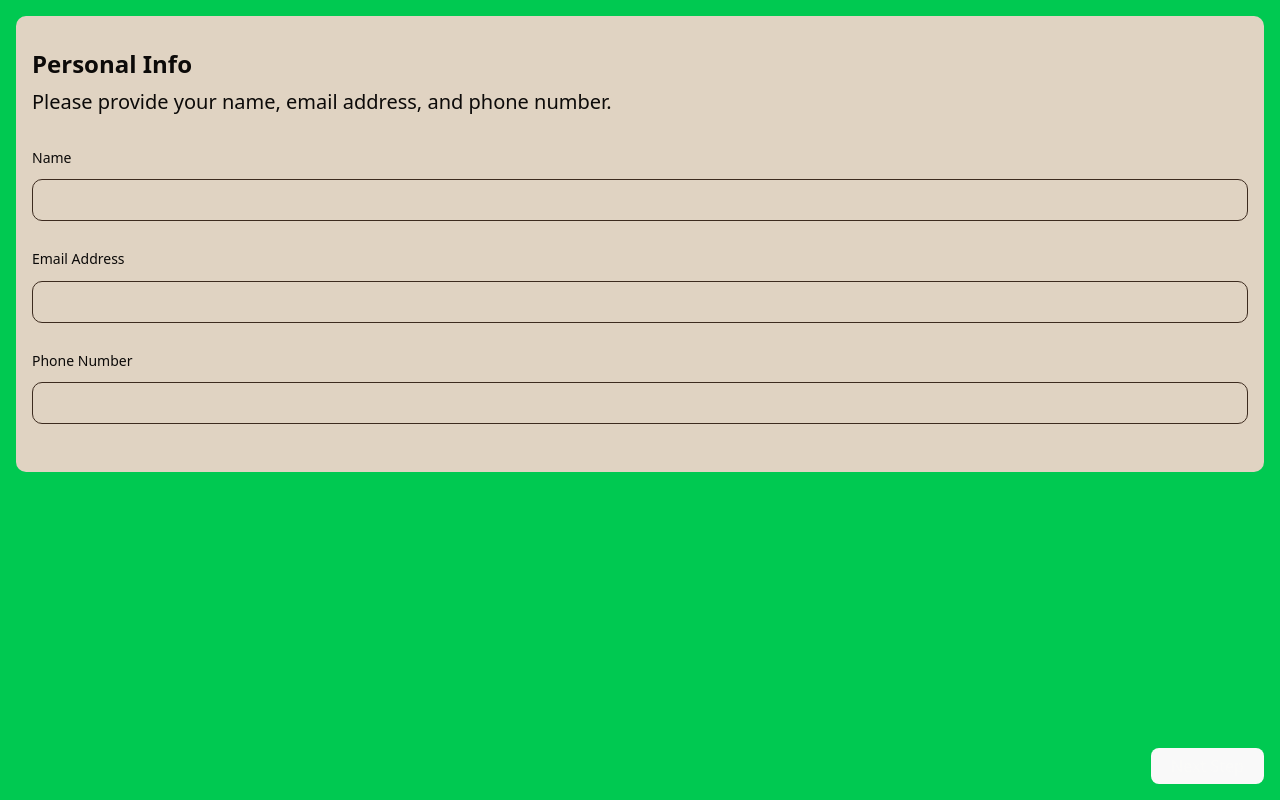
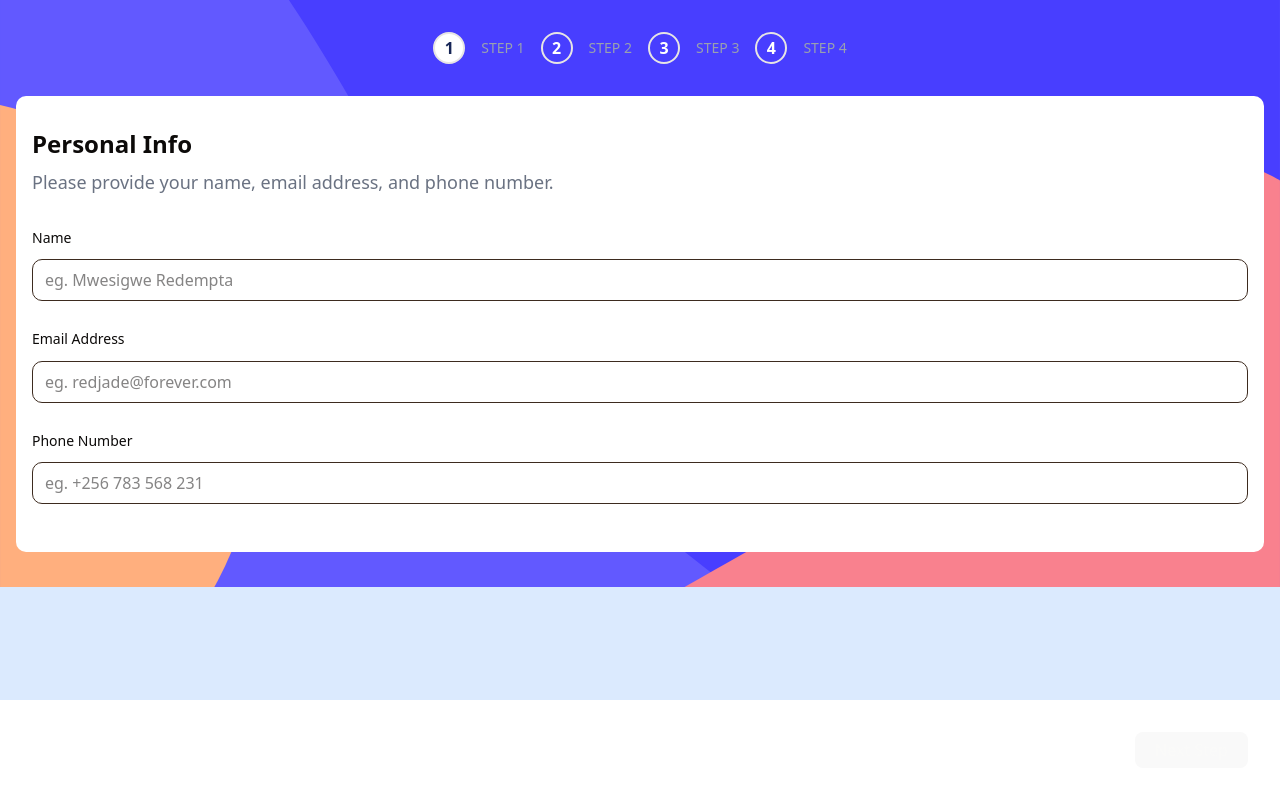
Before and after one commit to AskTiba/Code-Alchemy, a React (Vite) app: page /challenges/multi-step-form in a window 1280 px wide. Built offline with nearby package versions, Linux system fonts and the light colour scheme.

Commit message:
feat: Implement the step functionality for the forms

```diff
--- a/src/challenges/multi-step-form/components/Appreciation.tsx
+++ b/src/challenges/multi-step-form/components/Appreciation.tsx
@@ -1,9 +1,14 @@
-import React from 'react'
-
+import thanks from '../assets/images/icon-thank-you.svg'
 export default function Appreciation() {
   return (
-    <div>
-
-    </div>
-  )
+    <main className="bg-white p-4 flex flex-col rounded-lg text-center gap-4 py-20">
+      <img src={thanks} alt="" className="mx-auto" />
+      <h2 className="text-2xl font-bold mt-4">Thank you!</h2>
+      <p className="text-lg text-gray-500">
+        Thanks for confirming your subscription! We hope you have fun using our
+        platform. If you ever need support, please feel free to email us at
+        support@loremgaming.com.
+      </p>
+    </main>
+  );
 }
--- a/src/challenges/multi-step-form/components/FinishUp.tsx
+++ b/src/challenges/multi-step-form/components/FinishUp.tsx
@@ -1,9 +1,39 @@
-import React from 'react'
-
 export default function FinishUp() {
   return (
-    <div>
+    <main className="bg-white p-4 rounded-lg">
+      <h2 className="text-2xl font-bold mt-4">Finishing up</h2>
+      <p className="my-2 text-lg text-gray-500">
+        Double-check everything looks OK before confirming.
+      </p>
+      <section className="bg-blue-50 flex flex-col gap-4 p-4 rounded-lg mt-8">
+        <div className="flex justify-between items-center">
+          <article className="text-lg">
+            <div className="font-bold">Arcade(Monthly)</div>
+            <div className="underline text-gray-500 font-medium">Change</div>
+          </article>
+          <div className="font-black text-lg">$90/yr</div>
+        </div>
+        <hr className="border border-gray-500ay" />
+        <div className="flex justify-between items-center">
+          <article className="text-lg">
+            <div className=" text-gray-500 font-medium">Online service</div>
+          </article>
+          <div className="font-black text-lg">$10/yr</div>
+        </div>
+        <div className="flex justify-between items-center">
+          <article className="text-lg">
+            <div className="text-gray-500 font-medium">Larger storage</div>
+          </article>
+          <div className="font-black text-lg">$20/yr</div>
+        </div>
+      </section>
 
-    </div>
-  )
+      <div className="flex justify-between items-center p-4">
+        <article className="text-lg">
+          <div className="text-gray-500 font-medium">Total(per year)</div>
+        </article>
+        <div className="font-black text-lg">$120/yr</div>
+      </div>
+    </main>
+  );
 }
--- a/src/challenges/multi-step-form/components/PersonalInfo.tsx
+++ b/src/challenges/multi-step-form/components/PersonalInfo.tsx
@@ -17,12 +17,7 @@ const personalInfoSchema = multiStepFormSchema.pick({
 
 type PersonalInfoSchema = z.infer<typeof personalInfoSchema>;
 
-interface PersonalInfoProps {
-  onNext: () => void;
-  onSaveData: (data: PersonalInfoSchema) => void;
-}
-
-export default function PersonalInfo({ onNext, onSaveData }: PersonalInfoProps) {
+export default function PersonalInfo() {
   const form = useForm<PersonalInfoSchema>({
     resolver: zodResolver(personalInfoSchema),
     defaultValues: {
@@ -33,14 +28,13 @@ export default function PersonalInfo({ onNext, onSaveData }: PersonalInfoProps)
   });
 
   const onSubmit = (data: PersonalInfoSchema) => {
-    onSaveData(data);
-    onNext();
+    console.log("Personal Info Submitted:", data);
   };
 
   return (
-    <main className="bg-[#e0d3c2] p-4 rounded-lg">
+    <main className="bg-white p-4 rounded-lg">
       <h2 className="text-2xl font-bold mt-4">Personal Info</h2>
-      <p className="my-2 text-xl">
+      <p className="my-2 text-lg text-gray-500">
         Please provide your name, email address, and phone number.
       </p>
       <form className="my-8" onSubmit={form.handleSubmit(onSubmit)}>
@@ -55,8 +49,8 @@ export default function PersonalInfo({ onNext, onSaveData }: PersonalInfoProps)
                   {...field}
                   id={field.name}
                   aria-invalid={fieldState.invalid}
-                  type="text"
-                  className="border border-[#3d2b1f] py-2 rounded-lg"
+                  type="text"placeholder="eg. Mwesigwe Redempta"
+                  className="border border-[#3d2b1f] py-2 rounded-lg px-3"
                 />
                 {fieldState.error && <FieldError errors={[fieldState.error]} />}
               </Field>
@@ -73,7 +67,8 @@ export default function PersonalInfo({ onNext, onSaveData }: PersonalInfoProps)
                   id={field.name}
                   aria-invalid={fieldState.invalid}
                   type="email"
-                  className="border border-[#3d2b1f] py-2 rounded-lg"
+                  placeholder="eg. redjade@forever.com"
+                  className="border border-[#3d2b1f] py-2 rounded-lg px-3"
                 />
                 {fieldState.error && <FieldError errors={[fieldState.error]} />}
               </Field>
@@ -90,14 +85,14 @@ export default function PersonalInfo({ onNext, onSaveData }: PersonalInfoProps)
                   {...field}
                   aria-invalid={fieldState.invalid}
                   type="text"
-                  className="border border-[#3d2b1f] py-2 rounded-lg"
+                  placeholder="eg. +256 783 568 231"
+                  className="border border-[#3d2b1f] py-2 rounded-lg px-3"
                 />
                 {fieldState.error && <FieldError errors={[fieldState.error]} />}
               </Field>
             )}
           />
         </FieldGroup>
-
       </form>
     </main>
   );
--- a/src/challenges/multi-step-form/components/SelectPlan.tsx
+++ b/src/challenges/multi-step-form/components/SelectPlan.tsx
@@ -1,10 +1,9 @@
-import React from "react";
 
 export default function SelectPlan() {
   return (
-    <main className="bg-[#e0d3c2] p-4 rounded-lg">
+    <main className="bg-white p-4 rounded-lg">
       <h2 className="text-2xl font-bold mt-4">Select your plan</h2>
-      <p className="my-2 text-xl">
+      <p className="my-2 text-lg text-gray-500">
         You have the option of monthly or yearly billing.
       </p>
     </main>
--- a/src/challenges/multi-step-form/pages/MultiStepFormPage.tsx
+++ b/src/challenges/multi-step-form/pages/MultiStepFormPage.tsx
@@ -1,13 +1,71 @@
+import { useState } from "react";
 import { Button } from "@/components/ui/button";
 import PersonalInfo from "../components/PersonalInfo";
+import SelectPlan from "../components/SelectPlan";
+import PickAddons from "../components/PickAddons";
+import FinishUp from "../components/FinishUp";
+import Appreciation from "../components/Appreciation";
+import image from "../assets/images/bg-sidebar-mobile.svg";
 
 export function MultiStepFormPage() {
+  const [currentStep, setCurrentStep] = useState(1);
+
+  const handleNextStep = () => {
+    if (currentStep < 5) {
+      setCurrentStep(currentStep + 1);
+    }
+  };
+
+  const handleGoBack = () => {
+    if (currentStep > 1) {
+      setCurrentStep(currentStep - 1);
+    }
+  };
+
   return (
-    <main className="min-w-screen min-h-screen p-4 bg-green-500">
-      <PersonalInfo />
-      <Button className="fixed bg-blue-950 bottom-4 right-4 z-50">
-        Next Step
-      </Button>
+    <main className="min-w-screen min-h-screen bg-blue-100 relative">
+      <img
+        src={image}
+        alt=""
+        className="w-full object-cover absolute top-0 left-0 z-0"
+      />
+      <section className="my-8 flex justify-center items-center gap-4 relative z-10">
+        {[1, 2, 3, 4].map((step) => (
+          <div key={step} className="flex items-center gap-4">
+            <span
+              className={`size-8 flex justify-center font-bold items-center border-2 rounded-full ${
+                currentStep === step ? "bg-white text-blue-950 " : "bg-transparent text-white"
+              }`}
+            >
+              {step}
+            </span>
+            <div className="hidden md:flex flex-col">
+              <span className="text-sm text-gray-400">STEP {step}</span>
+            </div>
+          </div>
+        ))}
+      </section>
+
+      <div className="relative z-10 px-4">
+        {currentStep === 1 && <PersonalInfo />}
+        {currentStep === 2 && <SelectPlan />}
+        {currentStep === 3 && <PickAddons />}
+        {currentStep === 4 && <FinishUp />}
+        {currentStep === 5 && <Appreciation />}
+      </div>
+
+      <div className={`bg-white w-full fixed bottom-0 left-0 p-8 flex items-center ${currentStep === 1 ? "justify-end" : "justify-between"}`}>
+        {currentStep > 1 && (
+          <Button className="text-gray-400" onClick={handleGoBack}>
+            Go Back
+          </Button>
+        )}
+        {currentStep < 5 && (
+          <Button className="" onClick={handleNextStep}>
+            {currentStep === 4 ? "Confirm" : "Next Step"}
+          </Button>
+        )}
+      </div>
     </main>
   );
 }
```
Also changed, not shown: src/challenges/multi-step-form/components/PickAddons.tsx (+114 -5 lines).
